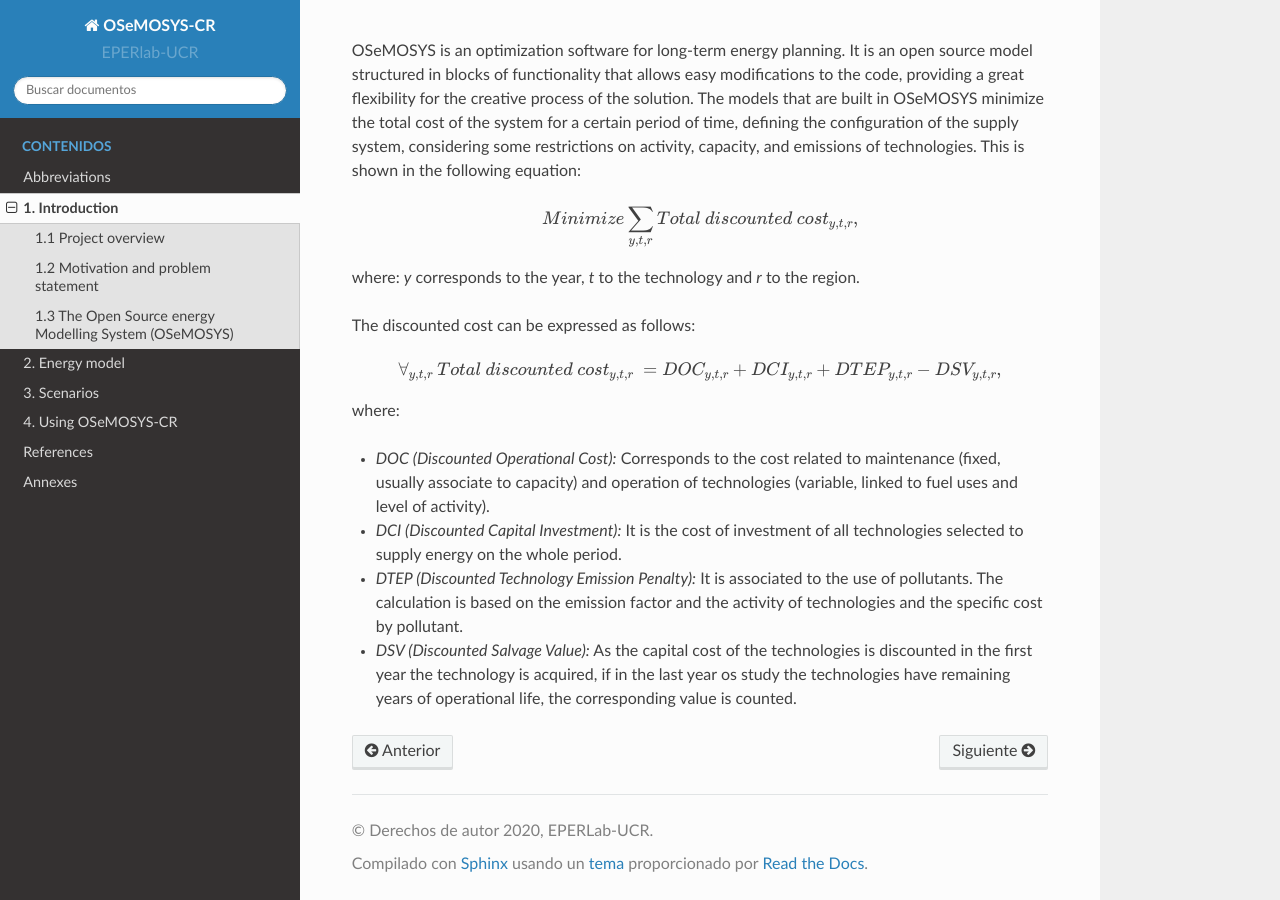
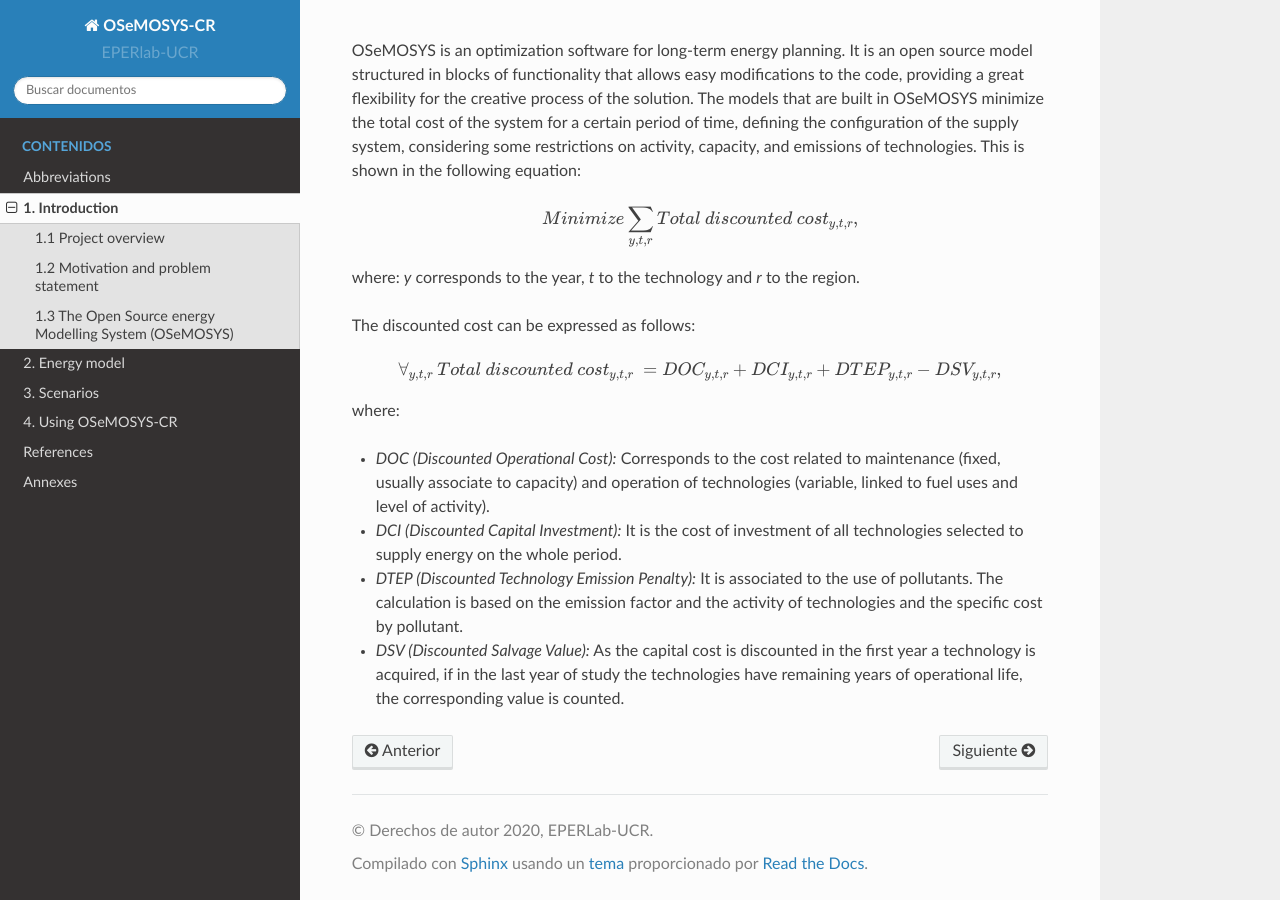
Before and after one commit to EPERLab/OSeMOSYS-CR, a Sphinx documentation site: the page built from docs/01Introduction.rst, in a window 1280 px wide and 900 px high, scrolled down 1665 px. Built offline with Sphinx 7.4.7 and the Read the Docs theme 2.0.0, drawn with Linux system fonts in a browser that asks for light colours.

Commit message:
Update 01Introduction.rst

```diff
--- a/docs/01Introduction.rst
+++ b/docs/01Introduction.rst
@@ -49,4 +49,4 @@ where:
 *	*DOC (Discounted Operational Cost):* Corresponds to the cost related to maintenance (fixed, usually associate to capacity) and operation of technologies (variable, linked to fuel uses and level of activity).
 *	*DCI (Discounted Capital Investment):* It is the cost of investment of all technologies selected to supply energy on the whole period.
 *	*DTEP (Discounted Technology Emission Penalty):* It is associated to the use of pollutants. The calculation is based on the emission factor and the activity of technologies and the specific cost by pollutant.
-*	*DSV (Discounted Salvage Value):* As the capital cost of the technologies is discounted in the first year the technology is acquired, if in the last year os study the technologies have remaining years of operational life, the corresponding value is counted.
+*	*DSV (Discounted Salvage Value):* As the capital cost is discounted in the first year a technology is acquired, if in the last year of study the technologies have remaining years of operational life, the corresponding value is counted.
```
